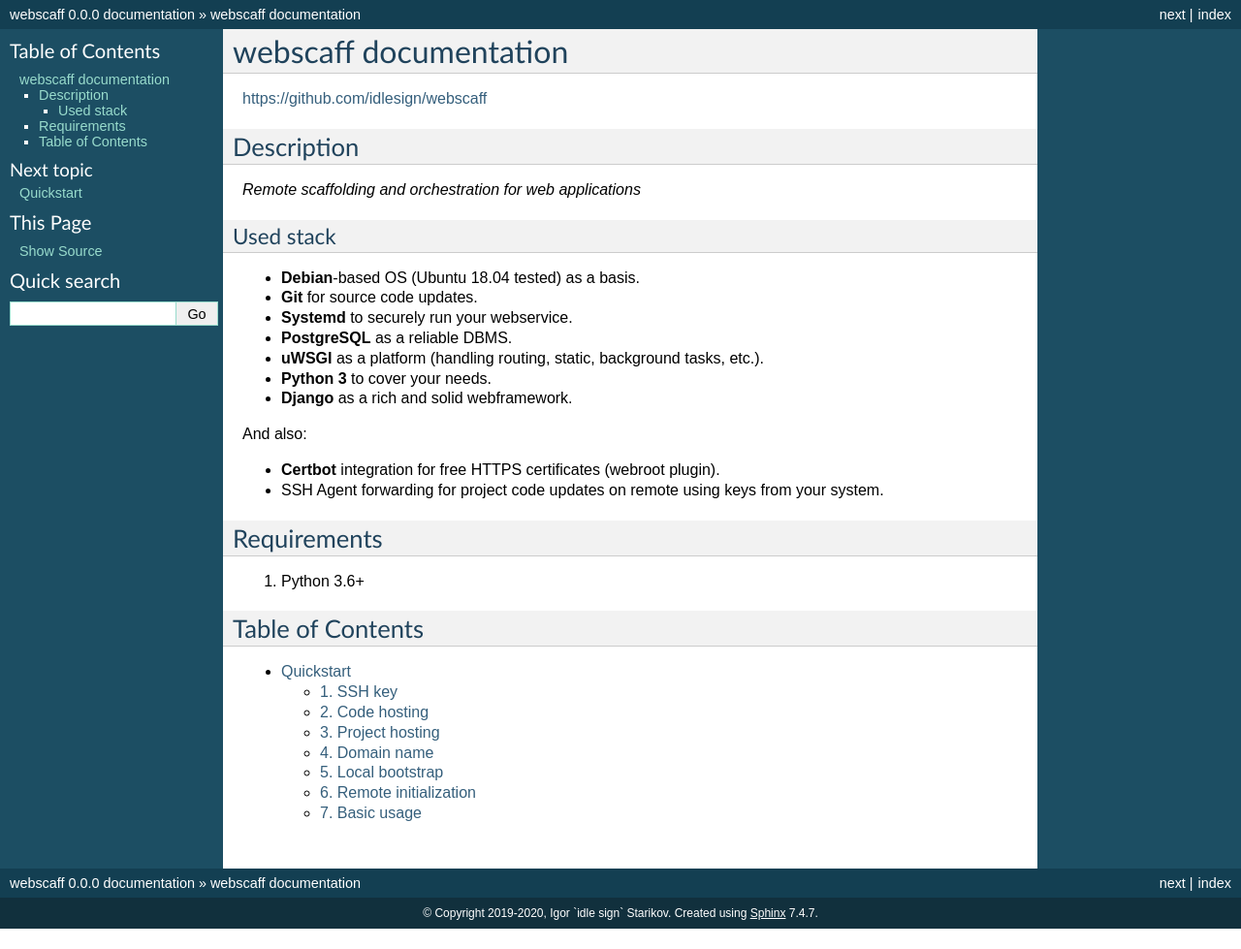
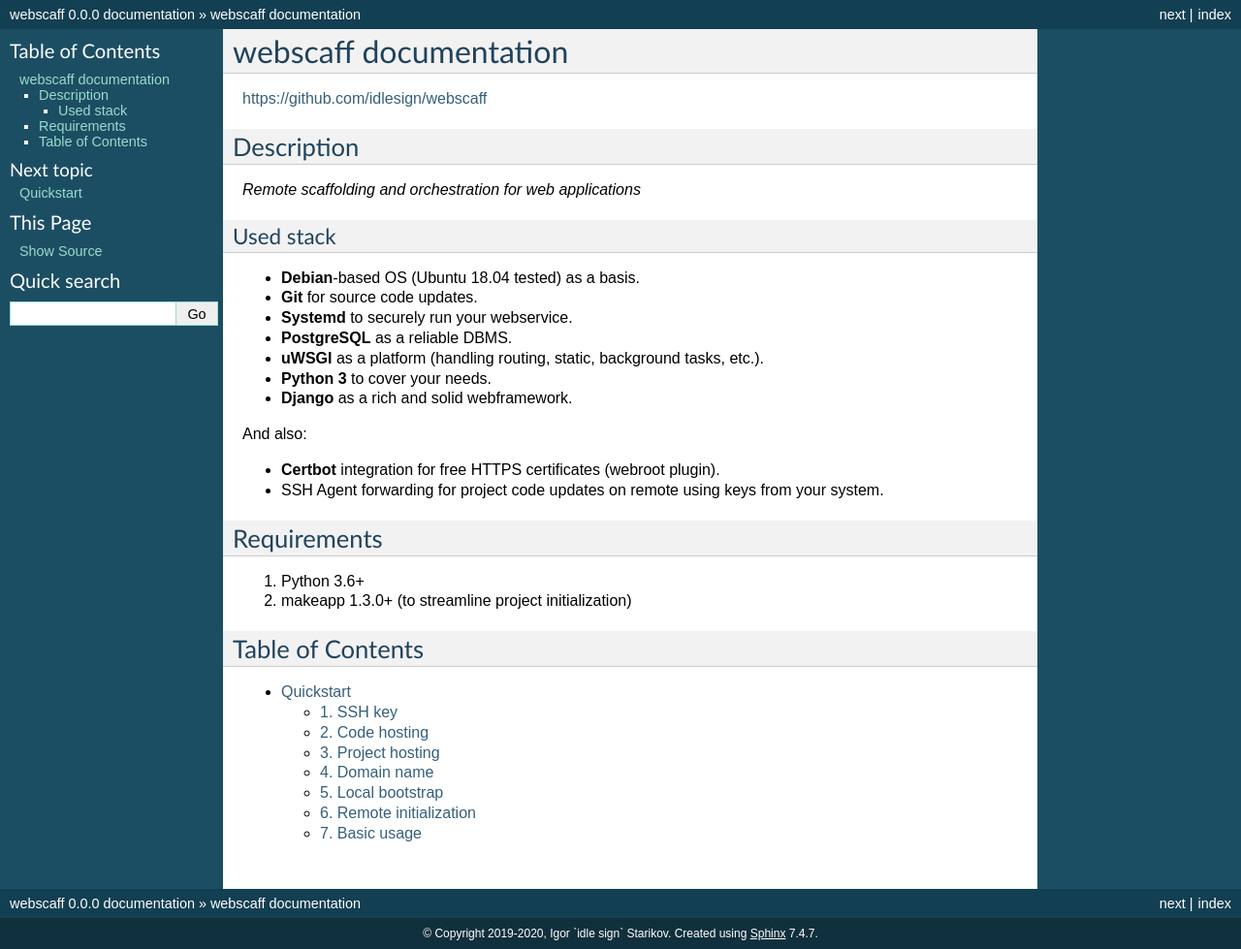
Before and after one commit to idlesign/webscaff, a Sphinx documentation site: the page built from docs/source/index.rst, in a window 1280 px wide. Shown: the whole page at 97% size. Built offline with Sphinx 7.4.7, drawn with Linux system fonts in a browser that asks for light colours; before the commit the page ends 958 px from its top, so only the background shows below that.

Commit message:
Docs updated.

```diff
--- a/docs/source/index.rst
+++ b/docs/source/index.rst
@@ -32,6 +32,7 @@
 ------------
 
 1. Python 3.6+
+2. makeapp 1.3.0+ (to streamline project initialization)
 
 
 
```
